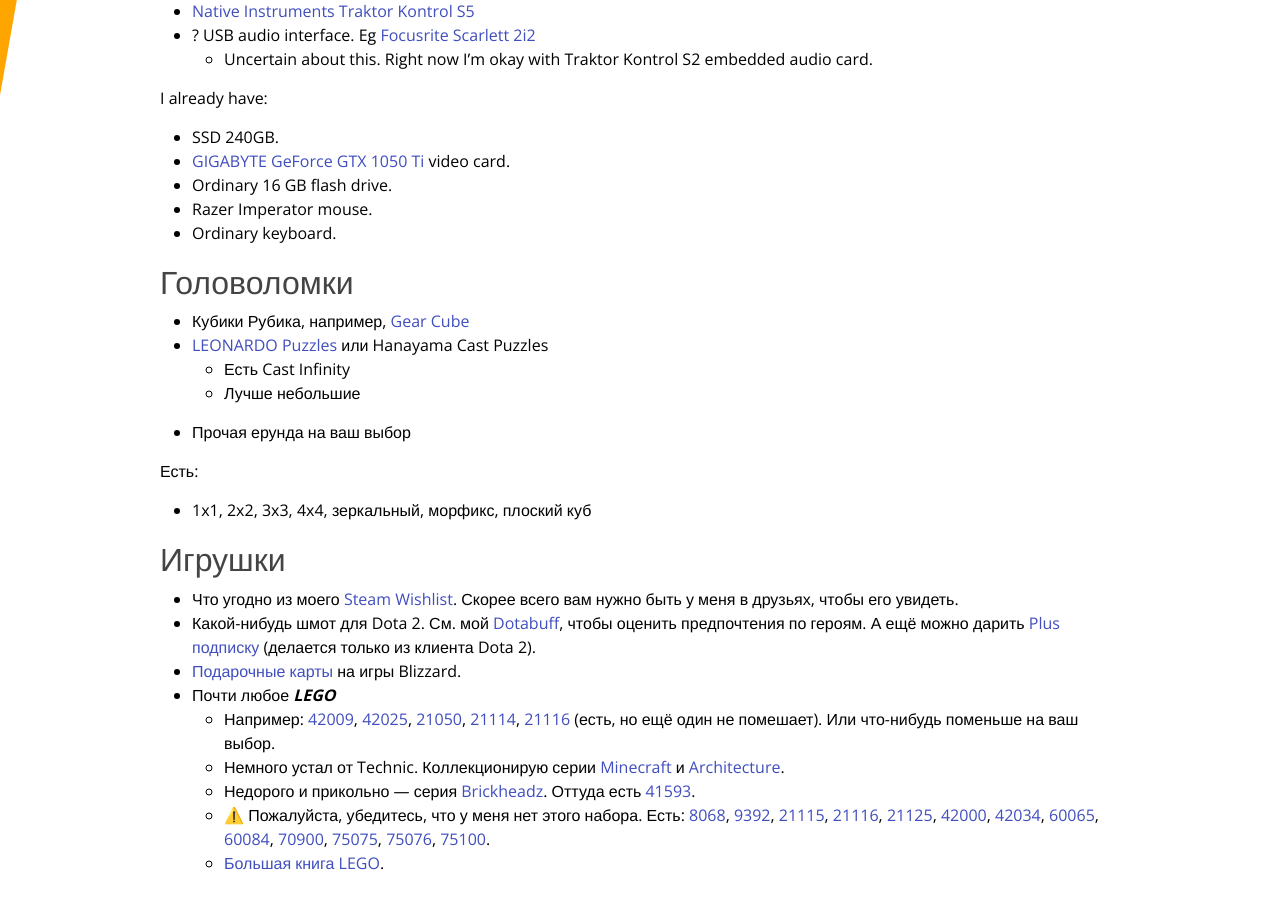
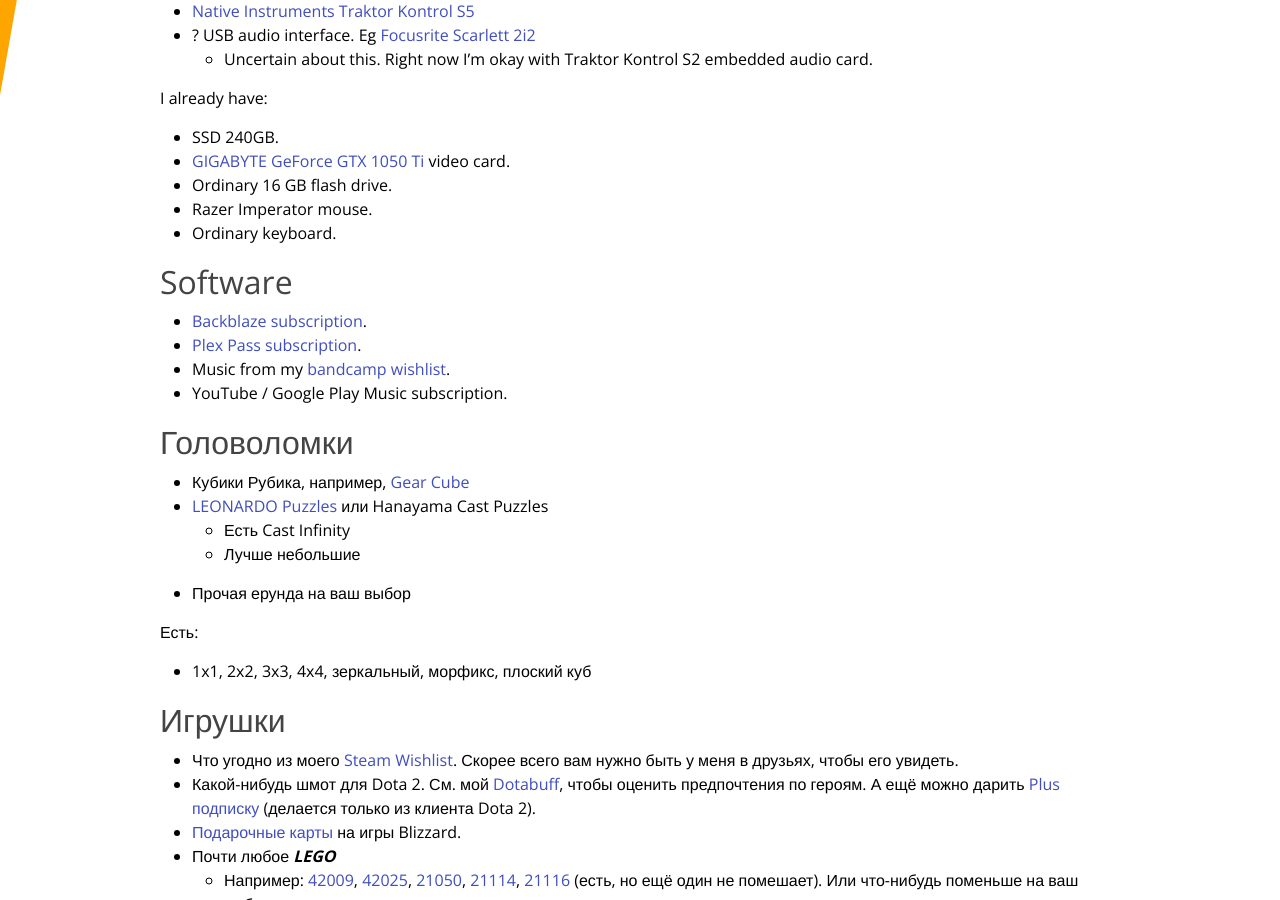
Before and after one commit to anton-rudeshko/anton-rudeshko.github.io, a Jekyll site: the page built from wishlist/index.md, in a window 1280 px wide and 900 px high, scrolled down 489 px. Built offline with Jekyll 4.4.1, drawn with Linux system fonts in a browser that asks for light colours; comment, search, counter and statistics services are not loaded.

Commit message:
wishlist: add software section with various subscriptions

```diff
--- a/wishlist/index.md
+++ b/wishlist/index.md
@@ -43,6 +43,17 @@ I already have:
   * Ordinary keyboard.
 
 [gigabyte-vc]: https://market.yandex.ru/product/1712062089
+
+## Software
+
+* [Backblaze subscription][backblaze].
+* [Plex Pass subscription][plex-pass].
+* Music from my [bandcamp wishlist][bandcamp-wishlist].
+* YouTube / Google Play Music subscription.
+
+[backblaze]: https://secure.backblaze.com/gift.htm
+[plex-pass]: https://www.plex.tv/plex-pass/gift/
+[bandcamp-wishlist]: https://bandcamp.com/anton-rudeshko/wishlist
 
 ## Головоломки
 
```
